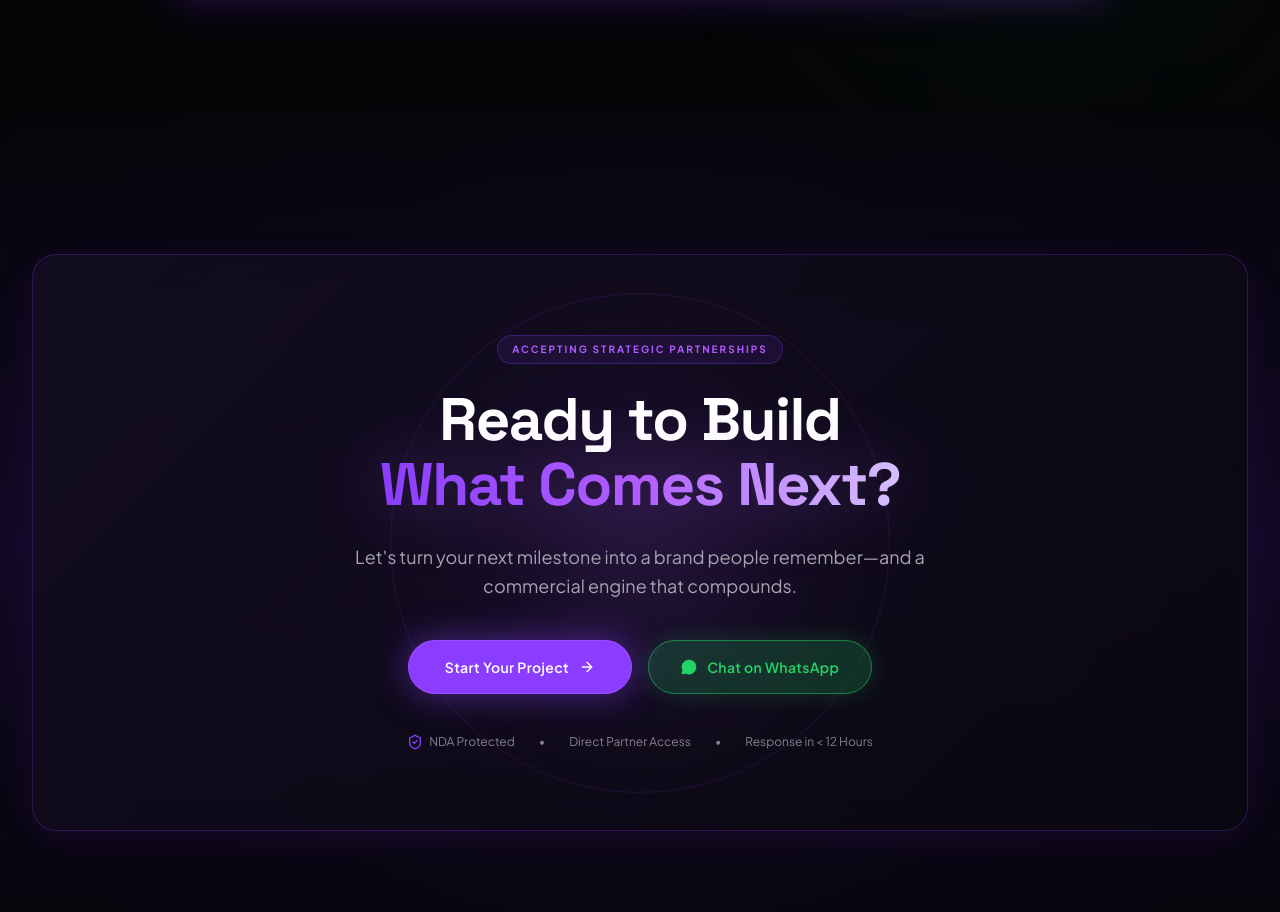
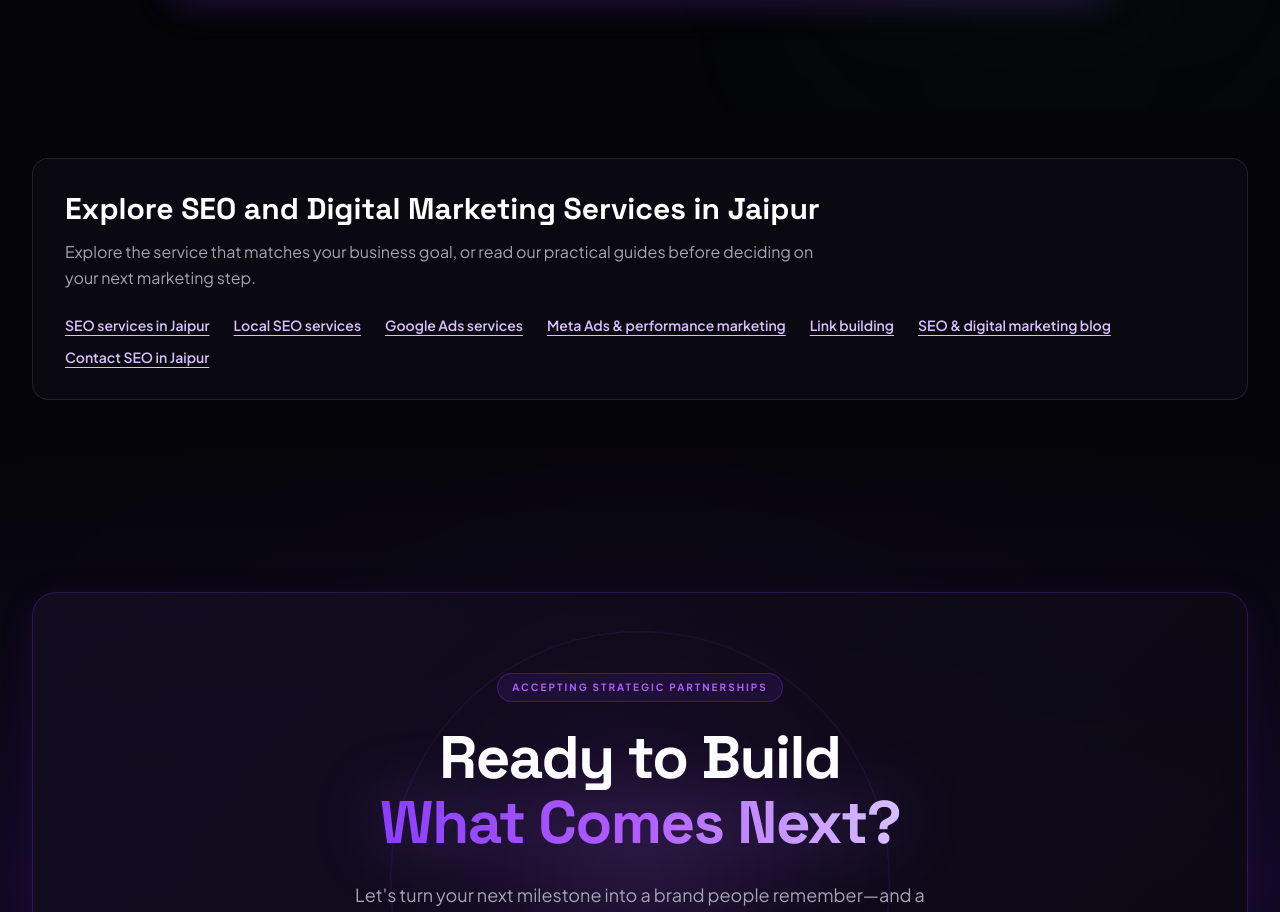
Before and after one commit to vishnu1191/seo-code, a React (Vite) app: page / in a window 1280 px wide. Shown: the part 10926-11838 px from the top of the page. Built offline with nearby package versions, Linux system fonts and the light colour scheme.

Commit message:
Add crawlable homepage service links

```diff
--- a/src/pages/HomePage.tsx
+++ b/src/pages/HomePage.tsx
@@ -275,6 +275,27 @@ export const HomePage: React.FC<HomePageProps> = ({
           <FAQSection onOpenInquiry={onOpenInquiry} />
         </section>
 
+        {/* Crawlable service and learning links support navigation and topical relevance. */}
+        <section aria-labelledby="home-resource-links" className="max-w-7xl mx-auto w-full px-4 sm:px-6 lg:px-8 py-12">
+          <div className="rounded-2xl border border-white/10 bg-[#0A0810] p-6 sm:p-8">
+            <h2 id="home-resource-links" className="font-['Space_Grotesk'] text-2xl sm:text-3xl font-bold text-white">
+              Explore SEO and Digital Marketing Services in Jaipur
+            </h2>
+            <p className="mt-3 max-w-3xl text-sm sm:text-base leading-relaxed text-[#A7A3B1]">
+              Explore the service that matches your business goal, or read our practical guides before deciding on your next marketing step.
+            </p>
+            <nav aria-label="Related services and resources" className="mt-6 flex flex-wrap gap-x-6 gap-y-3 text-sm font-semibold">
+              <a className="text-[#D7BFFF] hover:text-white underline underline-offset-4" href="/seo-service/">SEO services in Jaipur</a>
+              <a className="text-[#D7BFFF] hover:text-white underline underline-offset-4" href="/local-seo-service/">Local SEO services</a>
+              <a className="text-[#D7BFFF] hover:text-white underline underline-offset-4" href="/google-ads-service/">Google Ads services</a>
+              <a className="text-[#D7BFFF] hover:text-white underline underline-offset-4" href="/performance-marketing/">Meta Ads &amp; performance marketing</a>
+              <a className="text-[#D7BFFF] hover:text-white underline underline-offset-4" href="/link-building-service/">Link building</a>
+              <a className="text-[#D7BFFF] hover:text-white underline underline-offset-4" href="/blog/">SEO &amp; digital marketing blog</a>
+              <a className="text-[#D7BFFF] hover:text-white underline underline-offset-4" href="/contact-us/">Contact SEO in Jaipur</a>
+            </nav>
+          </div>
+        </section>
+
         {/* Final CTA */}
         <section>
           <CTASection
```
